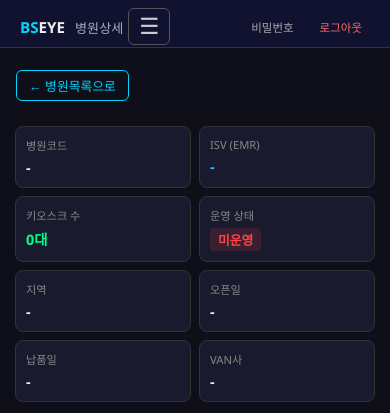
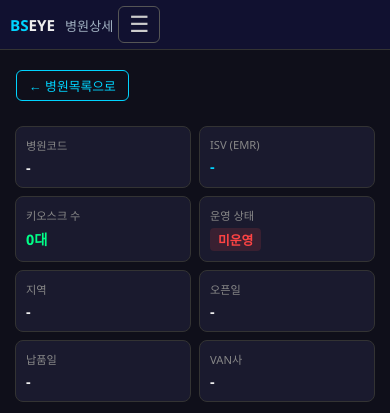
Before and after one commit to dolhanboss-han/kiosk-monitor, a Flask app: template templates/hospital_detail.html in a window 390 px wide. Shown: the top 413 px of the page. Run offline with Flask 3, Linux system fonts and the light colour scheme; the template is opened without the code that fills it, so the values that code supplies are empty.

Commit message:
mobile-header: hospital_detail.html 모바일 헤더 통일
Co-Authored-By: Claude Opus 4.6 <noreply@anthropic.com>

```diff
--- a/templates/hospital_detail.html
+++ b/templates/hospital_detail.html
@@ -51,6 +51,10 @@
             .memo{margin:0 15px 15px;padding:10px;font-size:0.8rem;}
             th{padding:6px 8px;font-size:0.7rem;}
             td{padding:6px 8px;font-size:0.75rem;}
+        }
+        @media(max-width:768px){
+            .header{padding:6px 10px!important;height:auto!important}
+            .header>div:last-child{display:none!important}
         }
     </style>
 </head>
```
